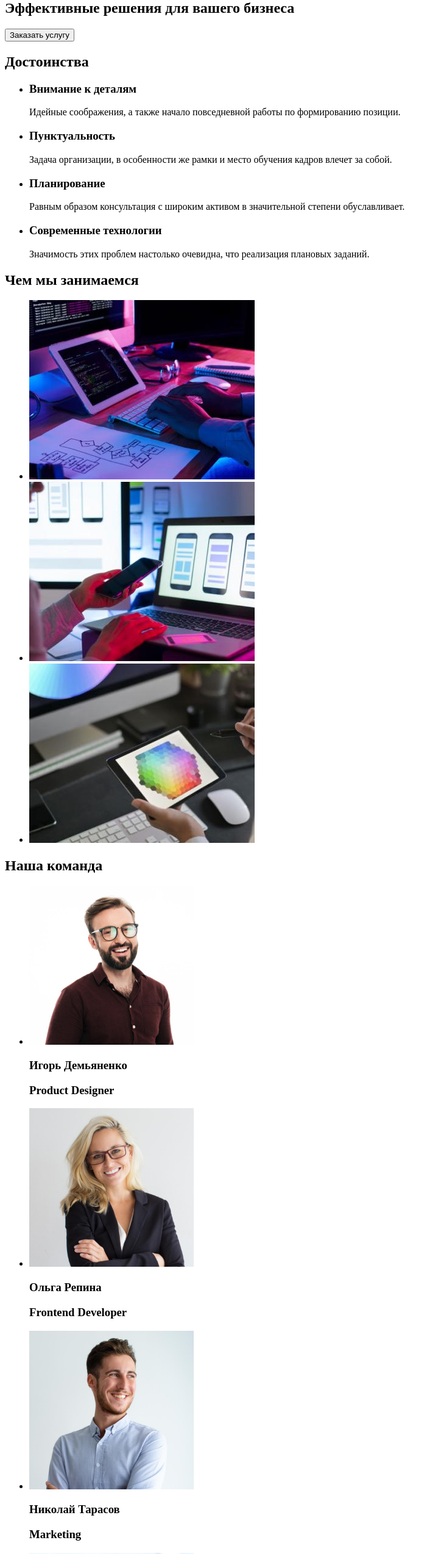
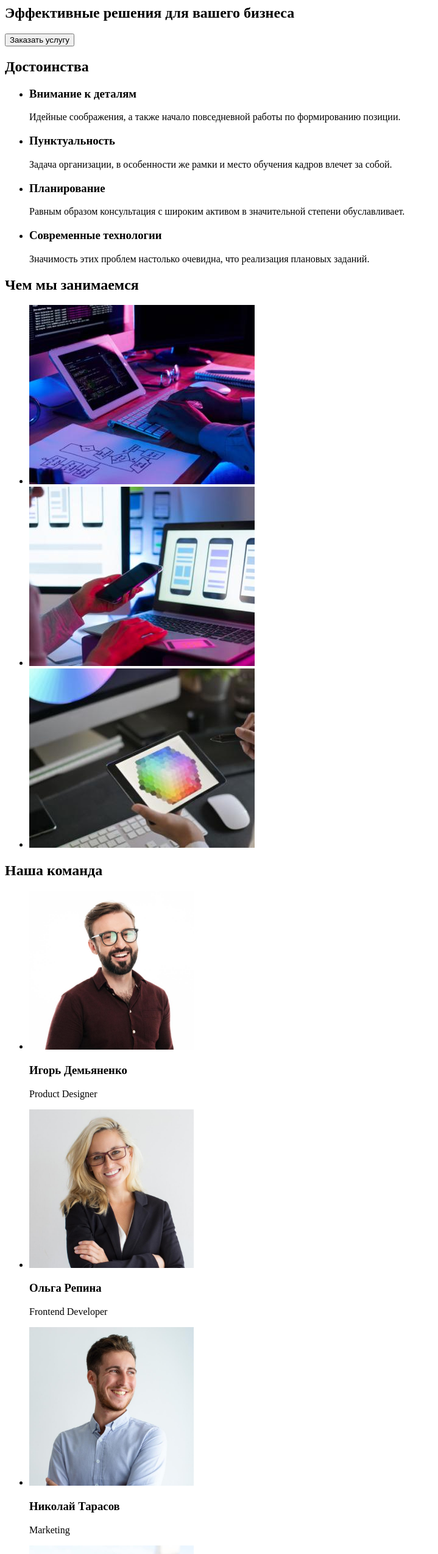
Before and after one commit to VolodymyrSkurikhin/goit-markup-hw-01, a plain HTML site: page index.html in a window 1280 px wide. Shown: the part 160-2708 px from the top of the page at 61% size, without its empty margins (0-719 px from the left). Drawn offline with Linux system fonts and the light colour scheme.

Commit message:
Update index.html
Br, strong are removed, logo was separated, h3 are changed to p, ul is added to footer

```diff
--- a/index.html
+++ b/index.html
@@ -10,8 +10,8 @@
   <!--Шапка сайта-->
   <header>
     <nav>
+      <a href="/" lang="en">WebStudio</a>
       <ul>
-        <li><a href="/" lang="en">WebStudio</a></li>
         <li><a href="">Студия</a></li>
         <li><a href="">Пртфолио</a></li>
         <li><a href="">Контакты</a></li>
@@ -24,33 +24,31 @@
   </header>
   <main>
     <!--Герой-->
-    <div>
-      <section>
-        <h1>Эффективные решения для вашего бизнеса</h1>
-        <button type="button">Заказать услугу</button>
-      </section>
-    </div>
+    <section>
+      <h1>Эффективные решения для вашего бизнеса</h1>
+      <button type="button">Заказать услугу</button>
+    </section>
     <!--Достоинства-->
     <section>
       <h2>Достоинства</h2>
       <ul>
         <li>
-          <h3><strong>Внимание к деталям</strong></h3>
+          <h3>Внимание к деталям</h3>
           <p>Идейные соображения, а также начало повседневной работы по формированию позиции.
           </p>
         </li>
         <li>
-          <h3><strong>Пунктуальность</strong></h3>
+          <h3>Пунктуальность</h3>
           <p>Задача организации, в особенности же рамки и место обучения кадров влечет за собой.
           </p>
         </li>
         <li>
-          <h3><strong>Планирование</strong></h3>
+          <h3>Планирование</h3>
           <p>Равным образом консультация с широким активом в значительной степени обуславливает.
           </p>
         </li>
         <li>
-          <h3><strong>Современные технологии</strong></h3>
+          <h3>Современные технологии</h3>
           <p>Значимость этих проблем настолько очевидна, что реализация плановых заданий.
           </p>
         </li>
@@ -72,29 +70,29 @@
         <li>
           <section>
             <img src="./images/igor.jpg" alt="Игорь" width="270">
-            <h3><b>Игорь Демьяненко</b></h3>
-            <h3 lang="en">Product Designer</h3>
+            <h3>Игорь Демьяненко</h3>
+            <p lang="en">Product Designer</p>
           </section>
         </li>
         <li>
           <section>
             <img src="./images/olha.jpg" alt="Ольга" width="270">
-            <h3><b>Ольга Репина</b></h3>
-            <h3 lang="en">Frontend Developer</h3>
+            <h3>Ольга Репина</h3>
+            <p lang="en">Frontend Developer</p>
           </section>
         </li>
         <li>
           <section>
             <img src="./images/nik.jpg" alt="Николай" width="270">
-            <h3><b>Николай Тарасов</b></h3>
-            <h3 lang="en">Marketing</h3>
+            <h3>Николай Тарасов</h3>
+            <p lang="en">Marketing</p>
           </section>
         </li>
         <li>
           <section>
             <img src="./images/mic.jpg" alt="Михаил" width="270">
-            <h3><b>Михаил Ермаков</b></h3>
-            <h3 lang="en">UI Designer</h3>
+            <h3>Михаил Ермаков</h3>
+            <p lang="en">UI Designer</p>
           </section>
         </li>
       </ul>
@@ -104,9 +102,11 @@
   <footer>
     <a href="/" lang="en">WebStudio</a>
     <address>
-      г. Киев, пр-т Леси Украинки, 26 <br>
-      <a href="mailto:info@example.com">info@example.com</a><br>
-      <a href="tel:+380991111111">+38 099 111 11 11</a>
+      <p>г. Киев, пр-т Леси Украинки, 26</p>
+      <ul>
+        <li><a href="mailto:info@example.com">info@example.com</a></li>
+        <li><a href="tel:+380991111111">+38 099 111 11 11</a></li>
+      </ul>
     </address>
   </footer>
 </body>
```
